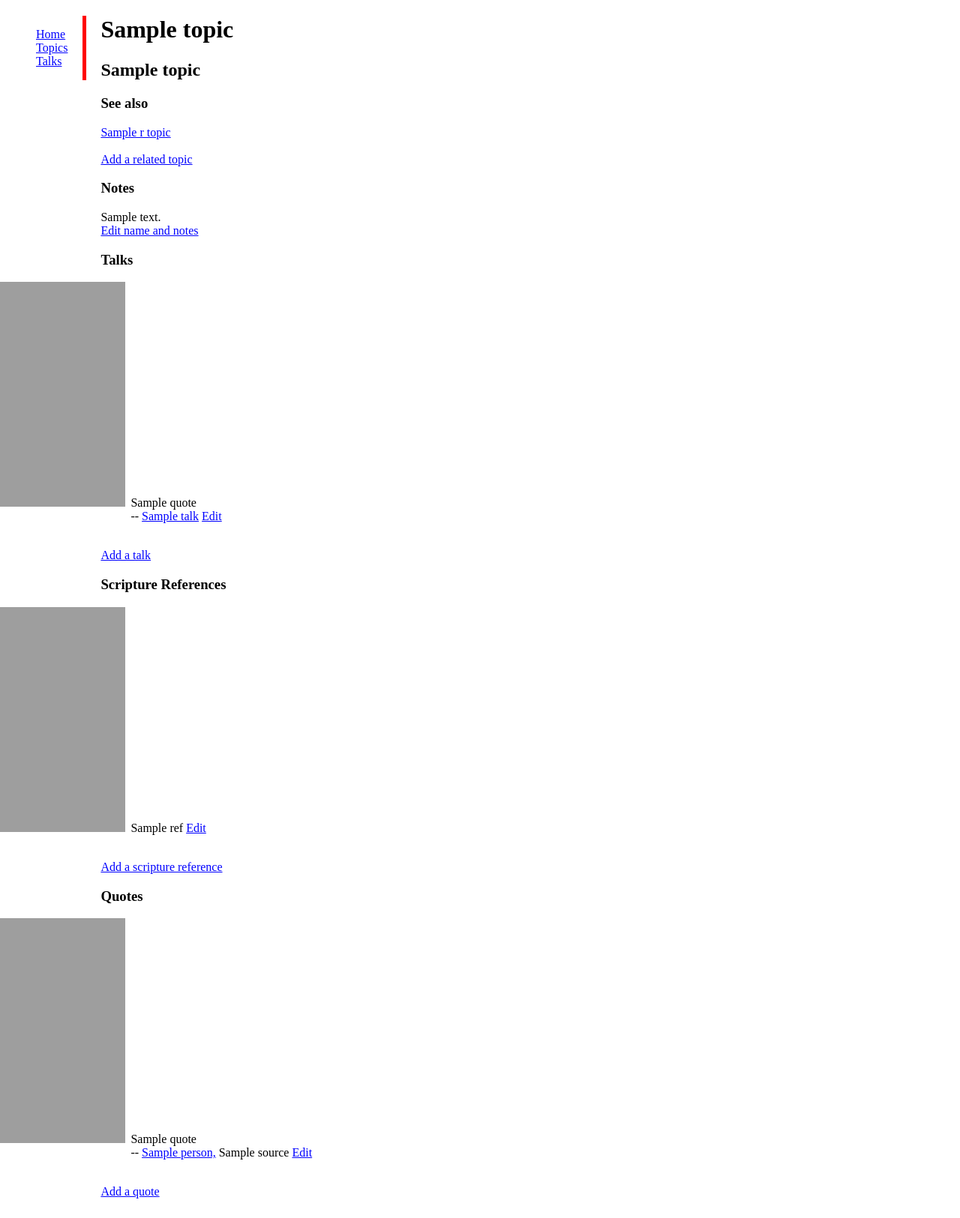
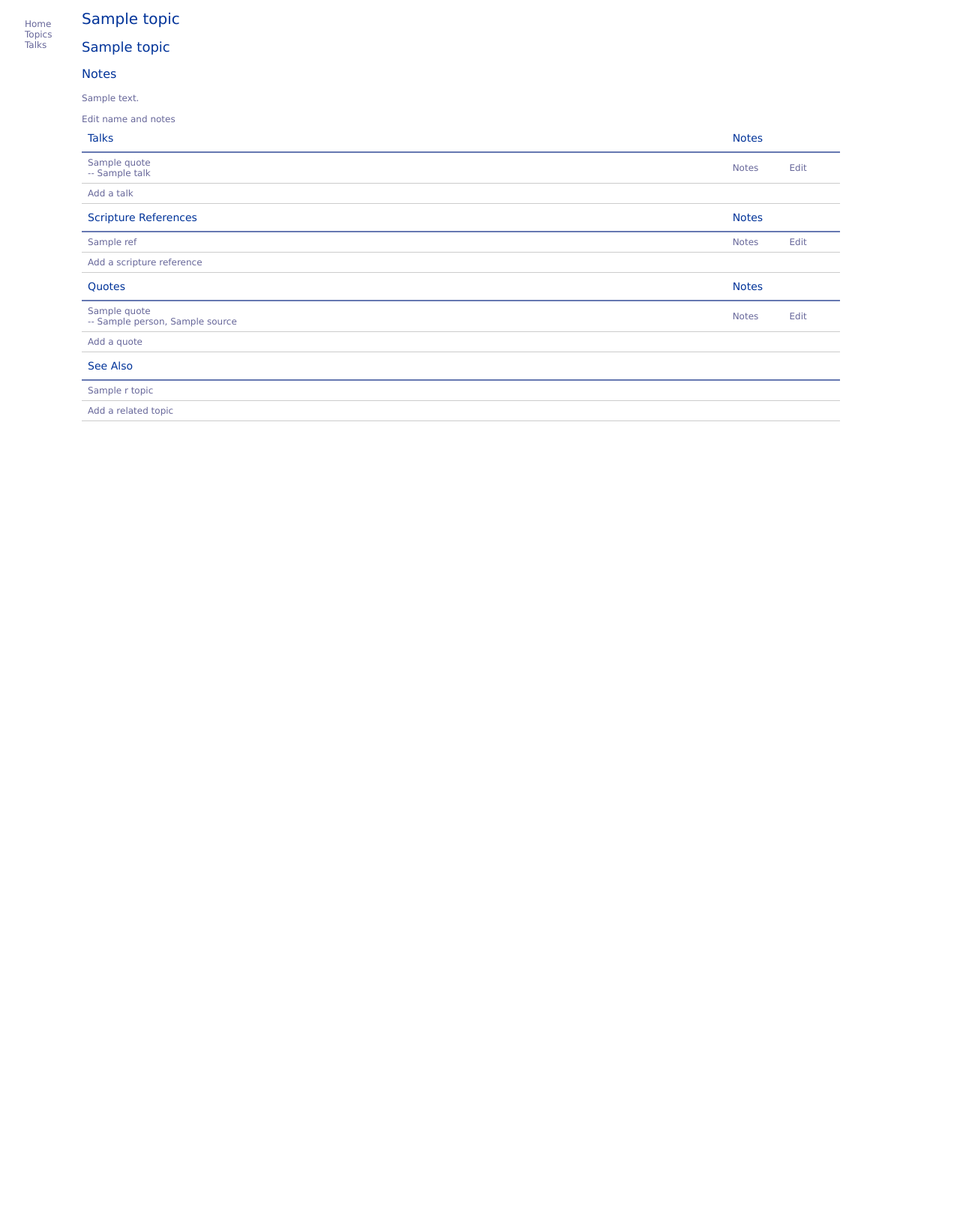
Before and after one commit to matt-gardner/studyjournal, a Django app: template templates/topicalguide/topic.html in a window 1280 px wide. Shown: the whole page at 75% size. After the commit the page ends 562 px from the top, so only its background shows below. Run offline with Django 3.2, Linux system fonts and the light colour scheme; the template is opened without the code that fills it: most values are stand-ins (such as "Sample title", 1, 10 or a date in 2020).

Commit message:
A lot of work on the templates and css, and some amount of work on the backend

```diff
--- a/scripts/grab_and_parse_session.py
+++ b/scripts/grab_and_parse_session.py
@@ -96,6 +96,7 @@
                 talk = Talk(speaker=sid, speakername=name, date=d, title=title,
                         text=text, type=t, externallink=link)
                 print 'Added',name+',',title
+                talk.save()
                 continue
             else:
                 name = input[:-1]
--- a/templates/basetemplate.html
+++ b/templates/basetemplate.html
@@ -4,6 +4,7 @@
 <head>
 <title>{% block title %}{{ title|default:"Matt's Study Journal" }}{% endblock %}</title>
 <link rel="stylesheet" title="default" href="/site_media/style.css" type="text/css" />
+<script type="text/javascript" src="/site_media/on_click.js"></script>
 </head>
 
 <body>
--- /dev/null
+++ b/templates/on_click.js
@@ -0,0 +1,27 @@
+function toggle_notes(id)
+{
+	var ob = document.getElementById(id);
+	if (ob.className == 'hide_notes')
+	{
+		ob.className = 'show_notes';
+	}
+	else
+	{
+		ob.className = 'hide_notes';
+	}
+}
+function toggle_all_notes(table_name)
+{
+	var table = document.getElementById(table_name);
+	for (row in table.rows)
+	{
+		if (table.rows[row].className == 'hide_notes')
+		{
+			table.rows[row].className = 'show_notes';
+		}
+		else if (table.rows[row].className == 'show_notes')
+		{
+			table.rows[row].className = 'hide_notes';
+		}
+	}
+}
--- a/templates/style.css
+++ b/templates/style.css
@@ -2,34 +2,116 @@
 div.sitemenu
 {
 	position:fixed;
-	width:8%;
-	border-right:5px solid red;
+	width:6%;
 }
 div.sitemenu ul
 {
 	list-style-type:none;
 }
+div.sitemenu ul li
+{
+	margin-left:-15px;
+}
 div.page
 {
 	position:relative;
-	left:10%;
-	max-width:90%;
-}
-ul ul
-{
-	display:none;
-}
-li:hover ul
-{
-	display:block;
-	list-style-type:none;
-	list-style-image:none;
-}
-li.notes
-{
-	list-style-image: url("/site_media/arrow.jpg");
+	left:8%;
+	max-width:80%;
 }
 a:link, a:visited
 {
 	color:blue;
 }
+body
+{
+	font-family:"Lucida Sans Unicode", "Lucida Grande", Sans-Serif;
+	background:#fff;
+	font-size:12px;
+	color:#669
+}
+h1
+{
+	font-weight:normal;
+	text-decoration:none;
+	color:#039;
+	font-size:20px;
+}
+h2
+{
+	font-weight:normal;
+	text-decoration:none;
+	color:#039;
+	font-size:18px;
+}
+h3
+{
+	font-weight:normal;
+	text-decoration:none;
+	color:#039;
+	font-size:16px;
+}
+table
+{
+	font-family:"Lucida Sans Unicode", "Lucida Grande", Sans-Serif;
+	font-size:12px;
+	background:#fff;
+	width:80%;
+	border-collapse:collapse;
+	text-align:left;
+	margin:20px;
+}
+table.scriptures, table.talks, table.quotes, table.related
+{
+	margin:0px;
+	width:100%;
+}
+table a:link, table a:visited, a:link, a:visited
+{
+	text-decoration:none;
+	color:#669;
+}
+table th
+{
+	font-size:14px;
+	font-weight:normal;
+	color:#039;
+	border-bottom:2px solid #6678b1;
+	padding:10px 8px;
+}
+table th a:link, table th a:visited
+{
+	color:#039;
+}
+table td
+{
+	border-bottom:1px solid #ccc;
+	color:#669;
+	padding:6px 8px;
+}
+table tbody tr:hover td
+{
+	color:#009;
+}
+table tbody tr:hover td a:link
+{
+	color:#009;
+}
+table tbody tr:hover td a:visited
+{
+	color:#009;
+}
+table tbody tr.hide_notes ul
+{
+	display:none;
+}
+table tbody tr.show_notes ul
+{
+	display:block;
+	margin:4px;
+}
+/*
+td.notes
+{
+	list-style-image: url("/site_media/arrow.jpg");
+}
+*/
--- a/templates/topicalguide/topic.html
+++ b/templates/topicalguide/topic.html
@@ -7,78 +7,134 @@
 {% if topic.subheading %}
 	<h2>{{ topic.subheading }}</h2>
 {% endif %}
-<h3>See also</h3>
-{% for r_topic in topic.related_topics.all %}
-<a href="/topic/{{ r_topic }}">{{ r_topic.name }}</a>
-<br>
-{% endfor %}
-<br>
-<a href="addrt">Add a related topic</a>
 <h3> Notes </h3>
+{% if topic.notes %}
 	{{ topic.notes }}
 	<br>
+	<br>
+{% endif %}
 <a href="/topics/edit{{ topic.id}}">Edit name and notes</a>
-<h3> Talks </h3>
-	<ul>
-	{% for talk in topic.talk_set %}
+<table class=talks id=talks>
+	<col width=85%>
+	<col width=7.5%>
+	<col width=7.5%>
+	<thead>
+		<tr>
+			<th>Talks</th>
+			<th colspan=2 onclick="toggle_all_notes('talks')">Notes</th>
+		</tr>
+	</thead>
+	<tbody>
+		{% for talk in topic.talkentry_set.all %}
 		{% if talk.notes %}
-	<li class=notes>
+		<tr class=hide_notes id=talk{{talk.talk.id}} onclick="toggle_notes('talk{{ talk.talk.id }}')">
 		{% else %}
-	<li class=no_notes>
+		<tr class=no_notes>
 		{% endif %}
+			<td>
 			{% if talk.quote %}
 			{{ talk.quote }}
 			<br> --
 			{% endif %}
 			<a href='/talk/{{ talk.talk.id }}'>{{ talk }}</a>
-	<a href='t{{ talk.id }}'>Edit</a>
 			{% if talk.notes %}
-	<ul><li>{{ talk.notes }}</li></ul>
+			<ul><li>{{ talk.notes }}</li></ul></td>
+			<td class=notes>Notes</td>
+			{% else %}
+			<td></td></td>
 			{% endif %}
-	</li>
+			<td><a href='t{{ talk.id }}'>Edit</a></td>
+		</tr>
 		{% endfor %}
-	</ul>
-	<br>
-	<a href='addt'>Add a talk</a>
-<div class=scriptures>
-<h3> Scripture References </h3>
-	<ul>
-	{% for ref in topic.scripture_set %}
+		<tr>
+			<td><a href='addt'>Add a talk</a></td><td></td><td></td>
+		</tr>
+	</tbody>
+</table>
+<table class=scriptures id=scriptures>
+	<col width=85%>
+	<col width=7.5%>
+	<col width=7.5%>
+	<thead>
+		<tr>
+			<th>Scripture References</th>
+			<th colspan=2 onclick="toggle_all_notes('scriptures')">Notes</th>
+		</tr>
+	</thead>
+	<tbody>
+		{% for ref in topic.scripture_references %}
 		{% if ref.notes %}
-	<li class=notes>
+		<tr class=hide_notes id=sr{{ref.id}} onclick="toggle_notes('sr{{ref.id}}')">
 		{% else %}
-	<li class=no_notes>
+		<tr class=no_notes>
 		{% endif %}
-	{{ ref }} <a href=sr{{ ref.id }}>Edit</a>
 			{% if ref.notes %}
-	<ul><li>{{ ref.notes }}</li></ul>
+			<td> {{ ref }} <ul><li>{{ ref.notes }}</li></ul></td>
+			<td class=notes>Notes</td>
+			{% else %}
+			<td> {{ ref }} </td><td></td>
 			{% endif %}
-	</li>
+			<td><a href=sr{{ ref.id }}>Edit</a></td>
+		</tr>
 		{% endfor %}
-	</ul>
-	<br>
-	<a href='addsr'>Add a scripture reference</a>
-</div>
-<h3> Quotes </h3>
-	<ul>
-	{% for quote in topic.quote_set %}
+		<tr>
+			<td><a href='addsr'>Add a scripture reference</a></td>
+			<td></td><td></td>
+		</tr>
+	</tbody>
+</table>
+<table class=quotes id=quotes>
+	<col width=85%>
+	<col width=7.5%>
+	<col width=7.5%>
+	<thead>
+		<tr>
+			<th>Quotes</th>
+			<th colspan=2 onclick="toggle_all_notes('quotes')">Notes</th>
+		</tr>
+	</thead>
+	<tbody>
+	{% for quote in topic.quoteentry_set.all %}
 	{% if quote.notes %}
-	<li class=notes>
+	<tr class=hide_notes id=quote{{quote.id}} onclick="toggle_notes('quote{{quote.id}}')">
 	{% else %}
-	<li class=no_notes>
+	<tr class=no_notes>
 	{% endif %}
+	<td>
 	{{ quote.quote }}
 	<br> -- <a href='/person/{{ quote.person.id }}'>{{ quote.person.name }},</a>
 	{{ quote.source }}
-	<a href=q{{ quote.id }}>Edit</a>
 	{% if quote.notes %}
-	<ul><li>{{ quote.notes }}</li></ul>
+	<ul><li>{{ quote.notes }}</li></ul></td>
+	<td class=notes>Notes</td>
+	{% else %}
+	<td></td></td>
 	{% endif %}
-	</li>
+	<td><a href=q{{ quote.id }}>Edit</a></td>
+	</tr>
 	{% endfor %}
-	</ul>
-	<br>
-	<a href='addq'>Add a quote</a>
+	<tr>
+		<td><a href='addq'>Add a quote</a></td><td></td><td></td>
+	</tr>
+	</tbody>
+</table>
+<table class=related>
+	<thead>
+		<tr>
+			<th>See Also</th>
+		</tr>
+	</thead>
+	<tbody>
+		{% for r_topic in topic.related_topics.all %}
+			<tr>
+				<td><a href="/topic/{{ r_topic }}">{{ r_topic.name }}</a></td>
+			</tr>
+		{% endfor %}
+		<tr>
+			<td><a href="addrt">Add a related topic</a></td>
+		</tr>
+	</tbody>
+</table>
 <br>
 <br>
 {% endblock %}
--- a/urls.py
+++ b/urls.py
@@ -5,7 +5,7 @@
 from django.contrib import admin
 admin.autodiscover()
 
-topicname = '(?P<topic_name>[\w,\:\s]+)'
+topicname = '(?P<topic_name>[\'\w,\:\s]+)'
 
 urlpatterns = patterns('',
     (r'^$', 'studyjournal.talks.views.index'),
```
Also changed, not shown: templates/topicalguide/index.html (+27 -11 lines), topicalguide/admin.py (+2 -6 lines), topicalguide/models.py (+60 -44 lines), topicalguide/views.py (+26 -7 lines). Lines whose indentation alone changed are shown as unchanged.
